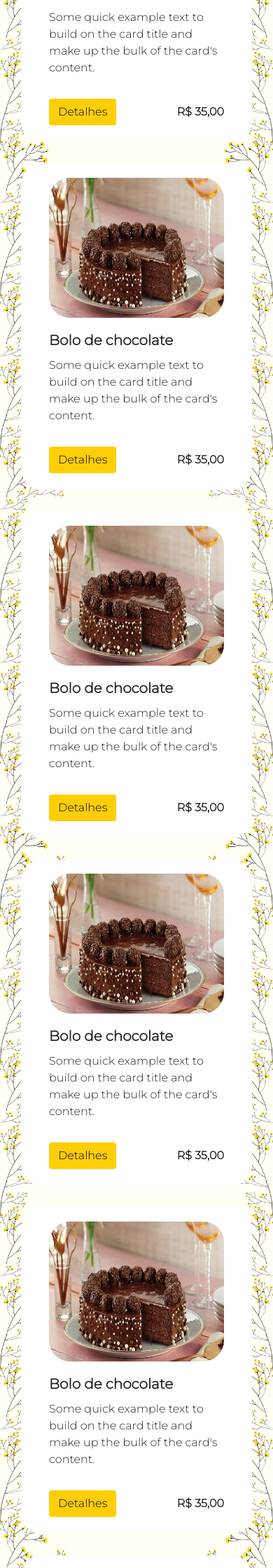
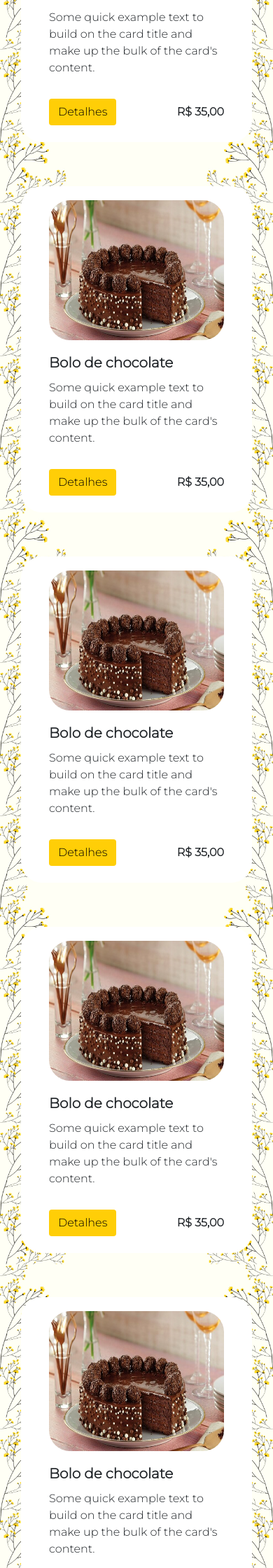
Before and after one commit to annafrancox/AnnaSun-traineeCode, a PHP site: page /produtos.html in a window 390 px wide. Shown: the part 822-3062 px from the top of the page at 70% size. Run offline with PHP 8.4, Linux system fonts and the light colour scheme; some web fonts are replaced.

Commit message:
Responsividade completa para produtos/detalhes-produtos

```diff
--- a/css/produtos.css
+++ b/css/produtos.css
@@ -4,20 +4,24 @@ body {
   background-size: contain;
 }
 
-/* ARRUMAR NOME DA CLASSE*/
-
-.card-deck {
+.card-deck-products {
   margin-top: 30px;
 }
 
-.card {
+.card-product {
   padding: 20px;
   border-radius: 30px;
   background-color: white;
   border: none;
 }
 
-.card img {
+.card-product:hover {
+  box-shadow: 0 0 4px rgba(0, 0, 0, 0.4);
+  transition: 0.1s;
+  cursor: pointer;
+}
+
+.card-product img {
   width: 250px;
   height: 200px;
   border-radius: 30px;
@@ -25,30 +29,30 @@ body {
 .card .card-img-container {
   text-align: center;
 }
-.card .card-text {
+.card-product .card-text {
   height: 60%;
 }
 
-.card .card-body .card-title {
+.card-product .card-body .card-title {
   font-weight: bold;
 }
 
-.card .card-info {
+.card-product .card-info {
   display: flex;
   align-items: center;
   justify-content: space-between;
 }
 
-.card .card-info .card-price {
+.card-product .card-info .card-price {
   font-weight: bold;
 }
 
-.card .card-body .btn {
+.card-product .card-body .btn {
   background-color: #ffce07;
   color: black;
 }
 
-.card .card-body .btn:hover {
+.card-product .card-body .btn:hover {
   background-color: #cea606;
   border: 1px solid black;
 }
@@ -69,7 +73,6 @@ body {
   align-items: center;
   justify-content: center;
 }
-
 .product-details img {
   width: 400px;
   border-radius: 25px;
@@ -97,9 +100,38 @@ body {
   padding: 15px;
 }
 
-@media (max-width: 768px) {
+@media (max-width: 1050px) {
+  .product-wrapper {
+    height: 100vh;
+    width: 100vw;
+  }
   .product-details {
+    display: flex;
     flex-direction: column;
-    padding: 100px;
+    width: 90%;
+  }
+
+  .product-details img {
+    width: 70vw;
+    max-width: 400px;
+  }
+
+  .product-details .image-container {
+    text-align: center;
+    margin-bottom: 50px;
+  }
+
+  .product-details .product-body {
+    width: 95%;
+    margin: 0;
+  }
+
+  .product-details .product-body h1 {
+    font-weight: bold;
+    font-size: 35px;
+  }
+
+  .product-details .product-body p {
+    font-size: 20px;
   }
 }
--- a/produtos.html
+++ b/produtos.html
@@ -20,9 +20,9 @@
 <body>
 
    <div class="container my-container">
-            <div class="card-deck">
+            <div class="card-deck card-deck-products">
                 <div class="col-sm-12 col-md-6 col-lg-4 d-flex justify-content-center mb-5">
-                    <div class="card">
+                    <div class="card card-product">
                         <div class="card-img-container">
                             <img class="card-img-top" src="img/img2.jpg" alt="Imagem de capa do card">
                         </div>
@@ -41,8 +41,9 @@
                         </div>
                     </div>
                 </div>
-                <div class="col-sm-12 col-md-6 col-lg-4 d-flex justify-content-center mb-3">
-                    <div class="card">
+
+                <div class="col-sm-12 col-md-6 col-lg-4 d-flex justify-content-center mb-5">
+                    <div class="card card-product">
                         <div class="card-img-container">
                             <img class="card-img-top" src="img/img2.jpg" alt="Imagem de capa do card">
                         </div>
@@ -55,15 +56,15 @@
                                 <a href="detalhes-produtos.html" class="btn">Detalhes</a>
 
                                 <div class="card-price">R$ 35,00</div>
+
                             </div>
 
                         </div>
                     </div>
                 </div>
 
-
-                    <div class="col-sm-12 col-md-6 col-lg-4 d-flex justify-content-center mb-3">
-                        <div class="card">
+                <div class="col-sm-12 col-md-6 col-lg-4 d-flex justify-content-center mb-5">
+                    <div class="card card-product">
                         <div class="card-img-container">
                             <img class="card-img-top" src="img/img2.jpg" alt="Imagem de capa do card">
                         </div>
@@ -76,14 +77,15 @@
                                 <a href="detalhes-produtos.html" class="btn">Detalhes</a>
 
                                 <div class="card-price">R$ 35,00</div>
+
                             </div>
 
                         </div>
                     </div>
                 </div>
 
-                    <div class="col-sm-12 col-md-6 col-lg-4 d-flex justify-content-center mb-3">
-                        <div class="card">
+                <div class="col-sm-12 col-md-6 col-lg-4 d-flex justify-content-center mb-5">
+                    <div class="card card-product">
                         <div class="card-img-container">
                             <img class="card-img-top" src="img/img2.jpg" alt="Imagem de capa do card">
                         </div>
@@ -96,15 +98,15 @@
                                 <a href="detalhes-produtos.html" class="btn">Detalhes</a>
 
                                 <div class="card-price">R$ 35,00</div>
+
                             </div>
 
                         </div>
                     </div>
                 </div>
 
-
-                <div class="col-sm-12 col-md-6 col-lg-4 d-flex justify-content-center mb-3">
-                    <div class="card">
+                <div class="col-sm-12 col-md-6 col-lg-4 d-flex justify-content-center mb-5">
+                    <div class="card card-product">
                         <div class="card-img-container">
                             <img class="card-img-top" src="img/img2.jpg" alt="Imagem de capa do card">
                         </div>
@@ -117,15 +119,15 @@
                                 <a href="detalhes-produtos.html" class="btn">Detalhes</a>
 
                                 <div class="card-price">R$ 35,00</div>
+
                             </div>
 
                         </div>
                     </div>
                 </div>
 
-
-                <div class="col-sm-12 col-md-6 col-lg-4 d-flex justify-content-center mb-3">
-                    <div class="card">
+                <div class="col-sm-12 col-md-6 col-lg-4 d-flex justify-content-center mb-5">
+                    <div class="card card-product">
                         <div class="card-img-container">
                             <img class="card-img-top" src="img/img2.jpg" alt="Imagem de capa do card">
                         </div>
@@ -138,16 +140,15 @@
                                 <a href="detalhes-produtos.html" class="btn">Detalhes</a>
 
                                 <div class="card-price">R$ 35,00</div>
+
                             </div>
 
                         </div>
                     </div>
                 </div>
 
-
-
-                <div class="col-sm-12 col-md-6 col-lg-4 d-flex justify-content-center mb-3">
-                    <div class="card">
+                <div class="col-sm-12 col-md-6 col-lg-4 d-flex justify-content-center mb-5">
+                    <div class="card card-product">
                         <div class="card-img-container">
                             <img class="card-img-top" src="img/img2.jpg" alt="Imagem de capa do card">
                         </div>
@@ -160,15 +161,15 @@
                                 <a href="detalhes-produtos.html" class="btn">Detalhes</a>
 
                                 <div class="card-price">R$ 35,00</div>
+
                             </div>
 
                         </div>
                     </div>
                 </div>
 
-
-                <div class="col-sm-12 col-md-6 col-lg-4 d-flex justify-content-center mb-3">
-                    <div class="card">
+                <div class="col-sm-12 col-md-6 col-lg-4 d-flex justify-content-center mb-5">
+                    <div class="card card-product">
                         <div class="card-img-container">
                             <img class="card-img-top" src="img/img2.jpg" alt="Imagem de capa do card">
                         </div>
@@ -181,15 +182,15 @@
                                 <a href="detalhes-produtos.html" class="btn">Detalhes</a>
 
                                 <div class="card-price">R$ 35,00</div>
+
                             </div>
 
                         </div>
                     </div>
                 </div>
 
-
-                <div class="col-sm-12 col-md-6 col-lg-4 d-flex justify-content-center mb-3">
-                    <div class="card">
+                <div class="col-sm-12 col-md-6 col-lg-4 d-flex justify-content-center mb-5">
+                    <div class="card card-product">
                         <div class="card-img-container">
                             <img class="card-img-top" src="img/img2.jpg" alt="Imagem de capa do card">
                         </div>
@@ -202,11 +203,19 @@
                                 <a href="detalhes-produtos.html" class="btn">Detalhes</a>
 
                                 <div class="card-price">R$ 35,00</div>
+
                             </div>
 
                         </div>
                     </div>
                 </div>
+
+
+
+
+
+
+
             </div>
 
     </div>
```
Lines whose indentation alone changed are shown as unchanged.
